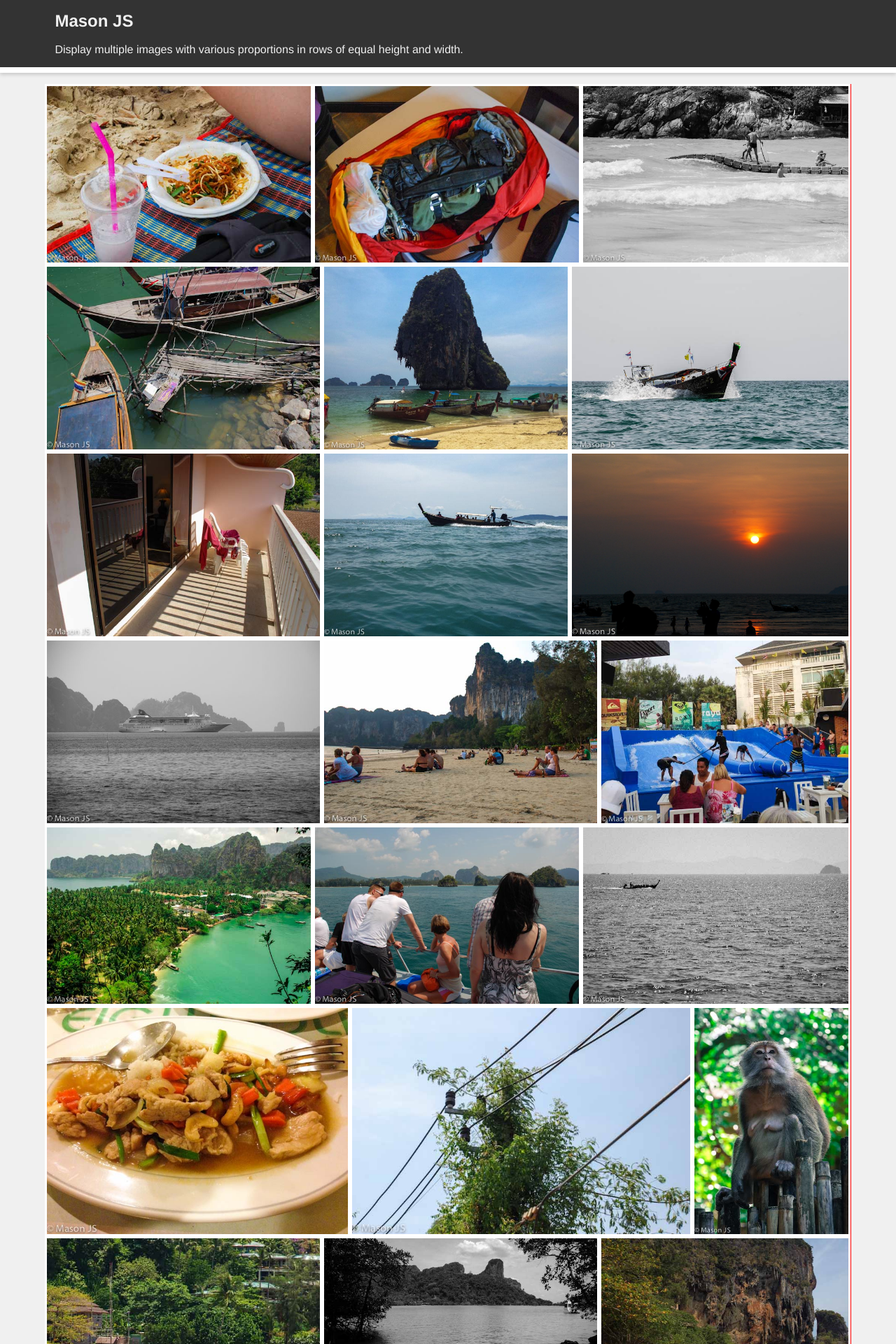
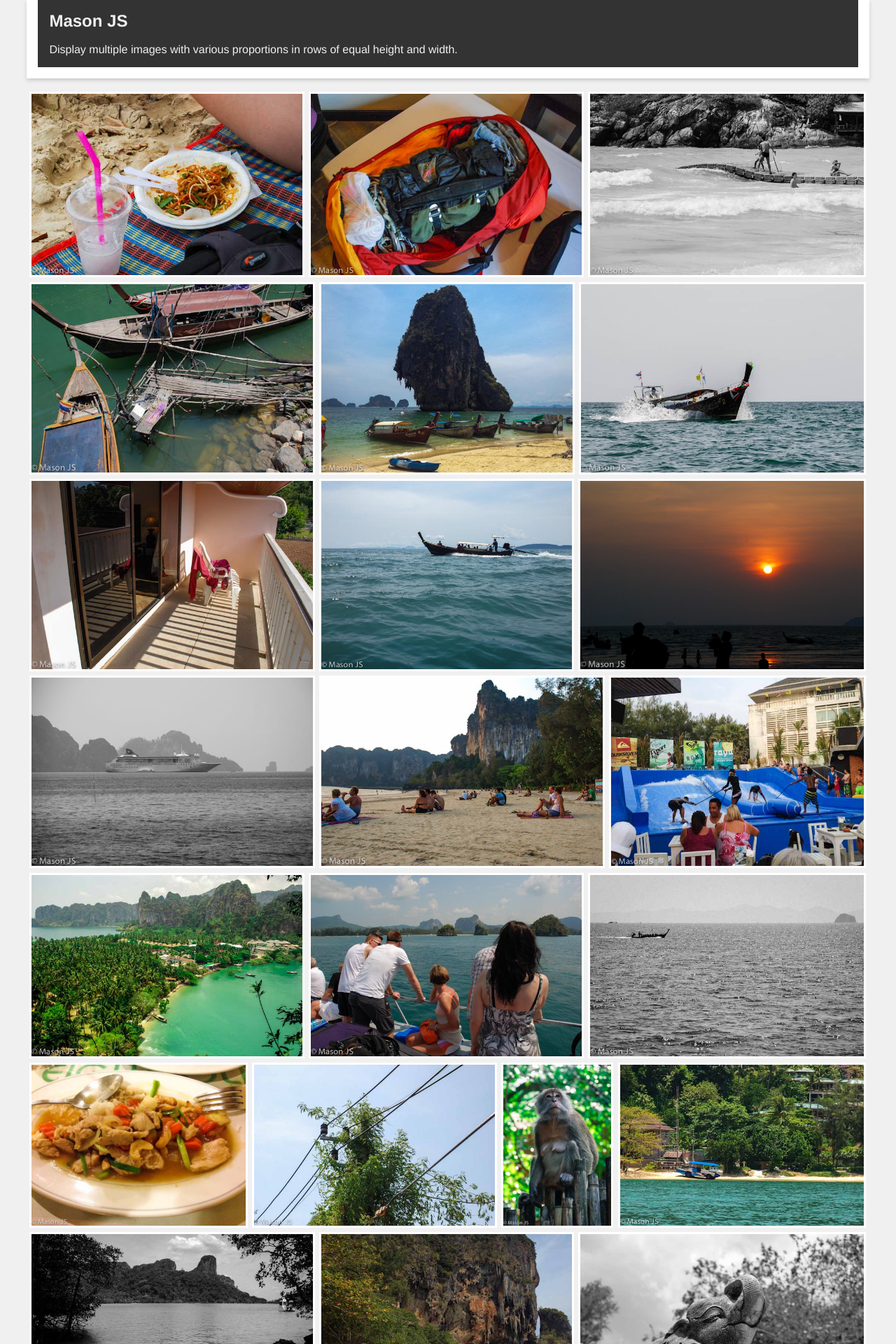
Before and after one commit to olofbjerke/Mason, a PHP site: page / in a window 1280 px wide. Shown: the top 1920 px of the page at 70% size. Run offline with PHP 8.4, Linux system fonts and the light colour scheme.

Commit message:
Merged from develop branch

```diff
--- a/js/main.js
+++ b/js/main.js
@@ -3,9 +3,15 @@ jQuery(document).ready(function() {
 });
 
 jQuery(window).load(function() {
-
 	console.time('mason');
-	$(".masonry").mason();
+	$(".masonry").mason({
+		onResizeStart: function() {
+			$('.masonry img').stop().animate({opacity: 0}, 500);
+		},
+		onResizeEndAfterMasonry: function() {
+			$('.masonry img').stop().animate({opacity: 1}, 500);
+		}
+	});
 	console.timeEnd('mason');
 
 	$('.masonry a').click(function(event)
--- a/styles/mason.css
+++ b/styles/mason.css
@@ -1,7 +1,7 @@
 * {
 	-moz-box-sizing: border-box;
+	-opera-box-sizing: border-box;
 	-webkit-box-sizing: border-box;
-	-opera-box-sizing: border-box;
 	box-sizing: border-box;
 }
 
@@ -26,42 +26,37 @@ h2 {
 	font-size: 1em;
 }
 
-header {
+section {
+	width: 94%;
+	margin: 0 auto;
+	font-size: 1em;
+}
+
+header section {
 	background: #333;
 	padding: 1em;
 	margin-bottom: 1em;
 	font-size: 1em;
 	border: 0.5em solid #fff;
-	border-width: 0 0 0.5em 0;
+	border-top-width: 0;
 	box-shadow: 0 3px 5px #ccc;
 }
 
-section {
-	width: 90%;
-	max-width: 1300px;
-	margin: 0 auto;
-	font-size: 1em;
-}
-
-
 article {
+	width: 100%;
 	position: relative;
 	text-align: center;
-	background: #ff0000;
 }
-
 
 article img {
 	position: relative;
 	display: block;
 	float: left;
-		/*margin: 0.5em;*/
+	margin: 0.2em;
 	padding: 0;
-		border: 0.5em solid #fff;
+	border: 0.2em solid #fff;
 	/*box-shadow: 0 3px 5px #ccc;*/
-		/*border-radius: 0.5em;*/
 }
-
 
 .masonry {
 	text-align: center;
@@ -111,7 +106,7 @@ article {
 	}
 
 	header section {
-		border-width: 0 0.5em 0.5em 0.5em;
+		border-width: 0 1em 1em 1em;
 	}
 
 	article img {
```
Lines whose indentation alone changed are shown as unchanged.
